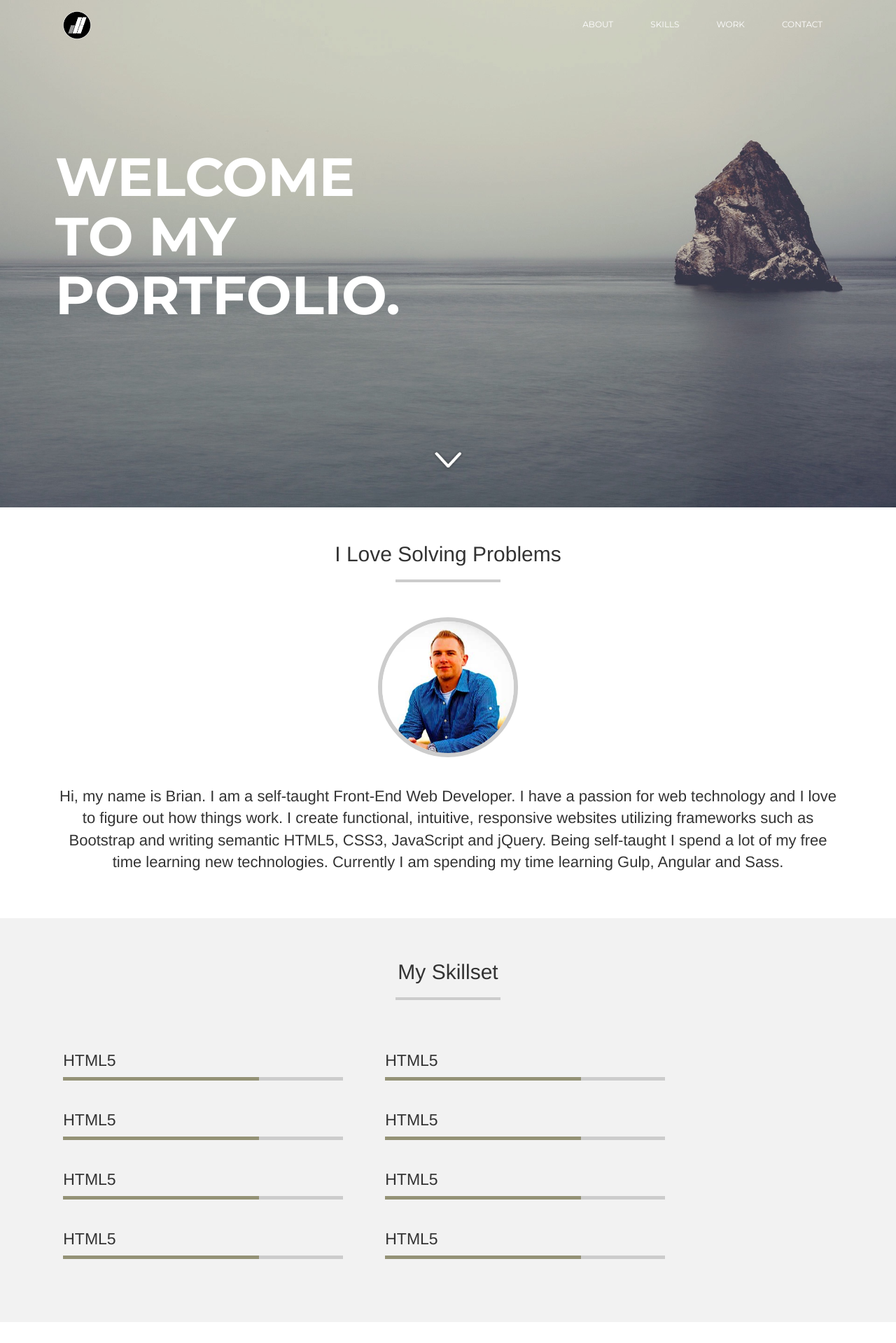
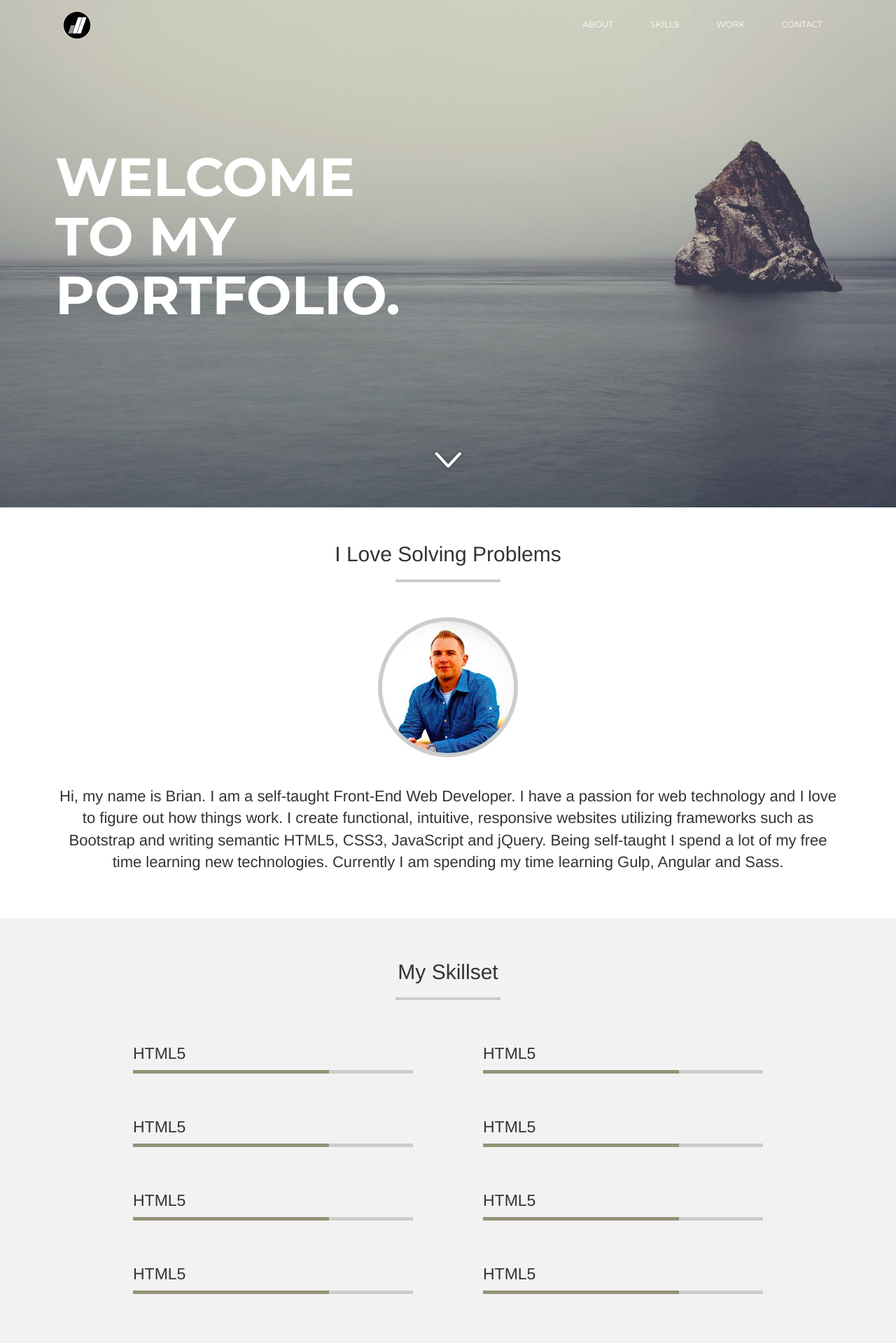
Before and after one commit to briandaub/briandaub.github.io, a Jekyll site: the page built from index.html, in a window 1280 px wide. Shown: the whole page at 70% size. Built offline with Jekyll 4.4.1, drawn with Linux system fonts in a browser that asks for light colours; before the commit the page ends 1889 px from its top, so only the background shows below that.

Commit message:
corrected positioning of skillset layout

```diff
--- a/_sass/_skills.sass
+++ b/_sass/_skills.sass
@@ -15,12 +15,9 @@
             margin: 20px auto
 
     .skill-list
-        float: left
-        margin: 50px auto
+        margin: 50px 0
 
         .list-group
-            width: 99%
-            margin: 0 auto
 
         .bar-title
             text-align: left
@@ -29,10 +26,8 @@
             display: none
 
         .bar-outter
-            float: left
-            display: inline-block
             text-align: left
-            margin: 40px 60px 40px 0
+            margin: 50px 50px
             background-color: #ccc
             height: 5px
             width: 400px
```
